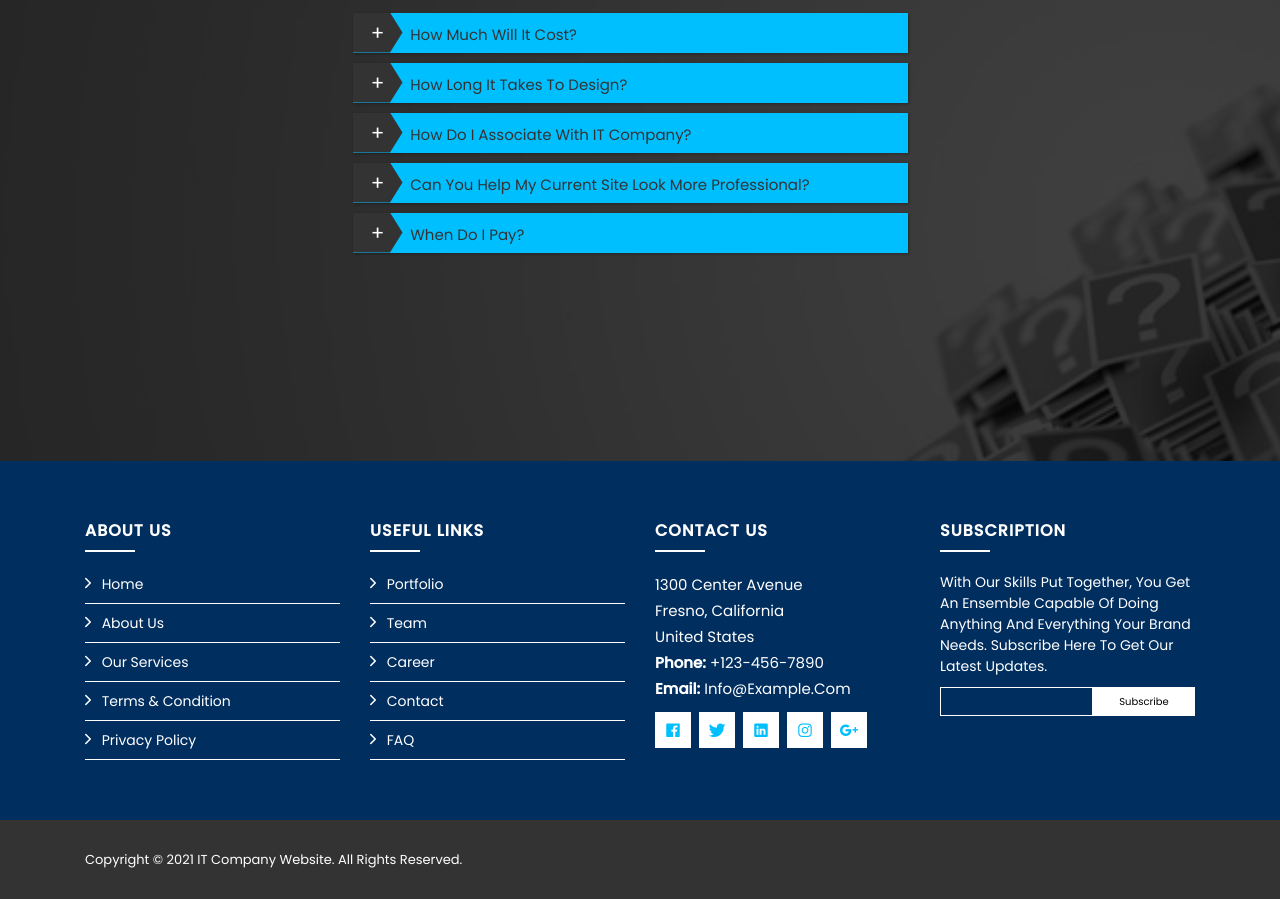
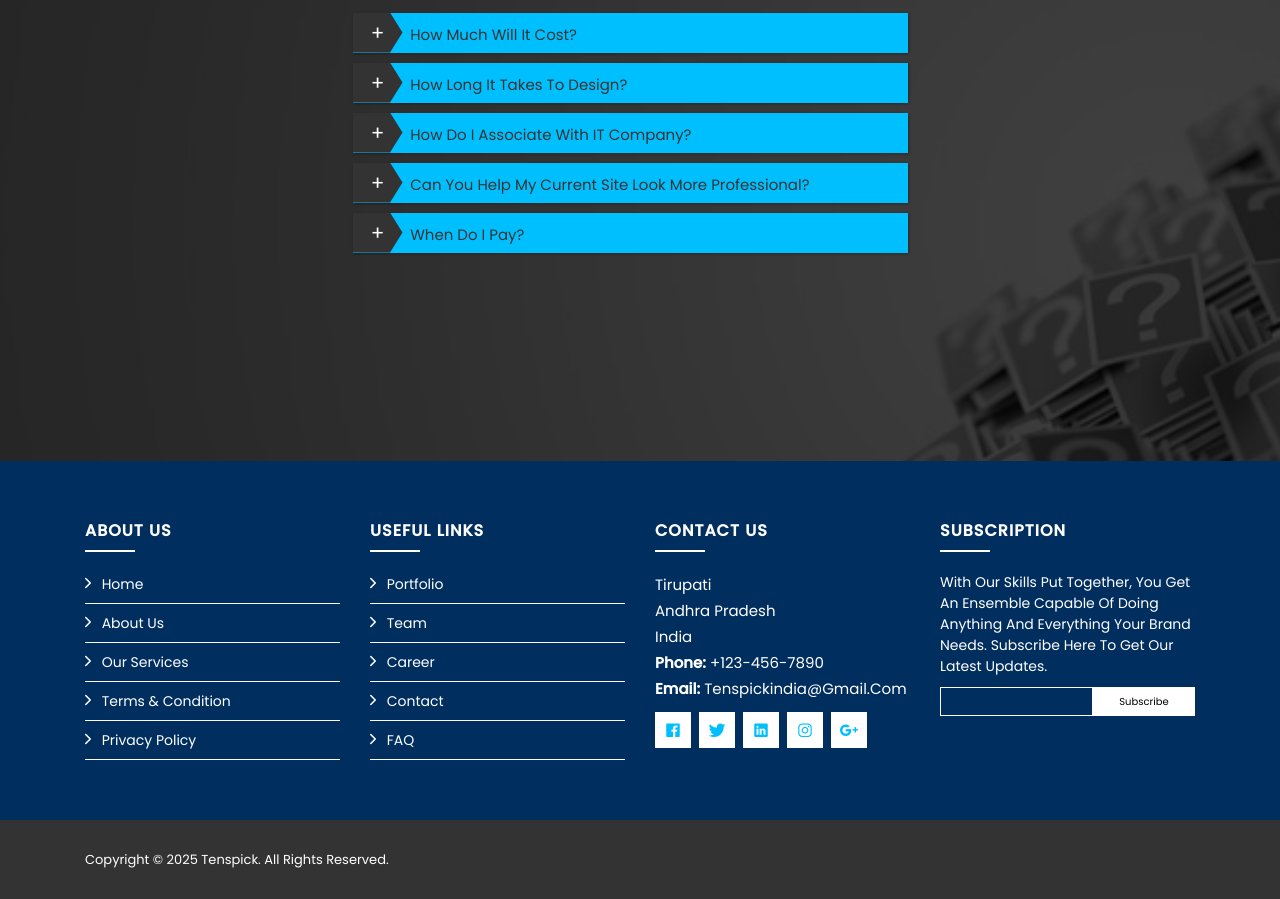
Before and after one commit to tenspick/Tenspick-Main-Website, a plain HTML site: page index.html in a window 1280 px wide. Shown: the part 4300-5199 px from the top of the page. Drawn offline with nearby package versions, Linux system fonts and the light colour scheme.

Commit message:
changes location

```diff
--- a/index.html
+++ b/index.html
@@ -350,11 +350,11 @@
                   <div class="col-lg-3 col-md-6 footer-contact" style="font-size: 1.5rem;">
                       <h4>Contact Us</h4>
                       <p>
-                          1300  Center Avenue<br>
-                          Fresno, California<br>
-                          United States <br>
+                          Tirupati <br>
+                          Andhra Pradesh <br>
+                          India <br>
                           <strong>Phone:</strong> +123-456-7890<br>
-                          <strong>Email:</strong> info@example.com<br>
+                          <strong>Email:</strong> tenspickindia@gmail.com<br>
                       </p>
 
                       <div class="social-links">
@@ -382,7 +382,7 @@
       <div class="container">
           <div class="row align-items-center">
               <div class="col-md-6 copyright" style="color: #fff; font-size: 1.3rem;">
-                  Copyright &copy; 2021 IT Company Website. All Rights Reserved.
+                  Copyright &copy; 2025 Tenspick. All Rights Reserved.
               </div>
           </div>
       </div>
```
Also changed, not shown: 1 other file.
